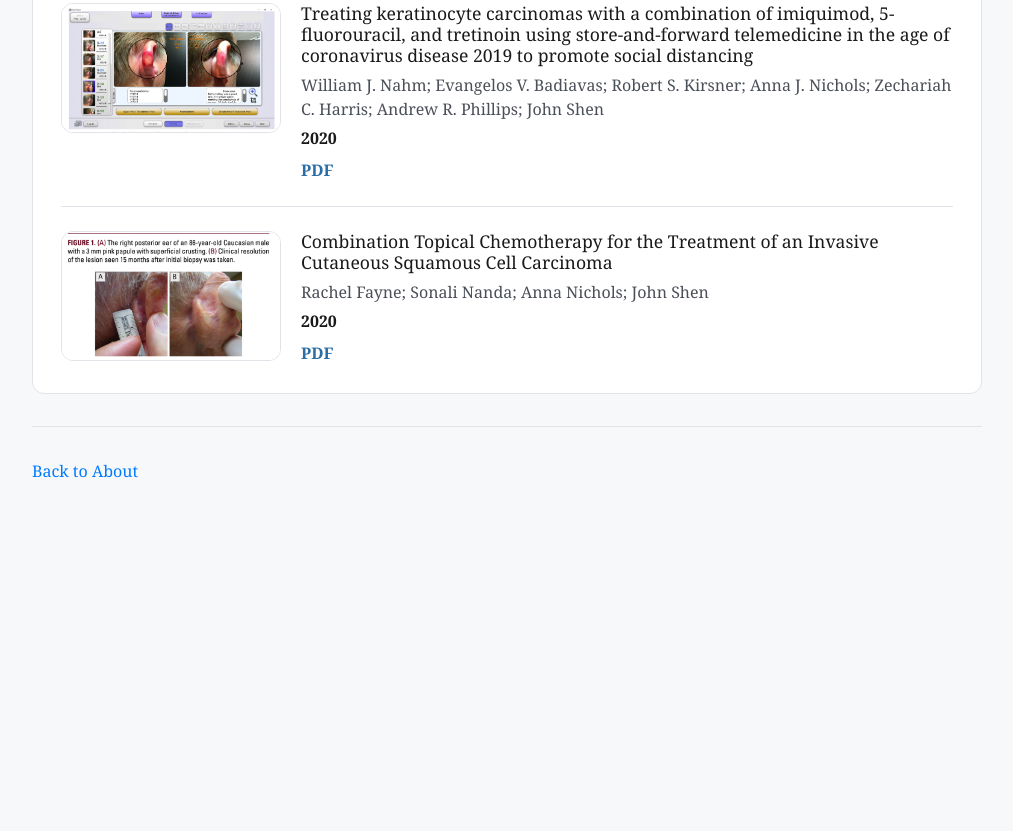
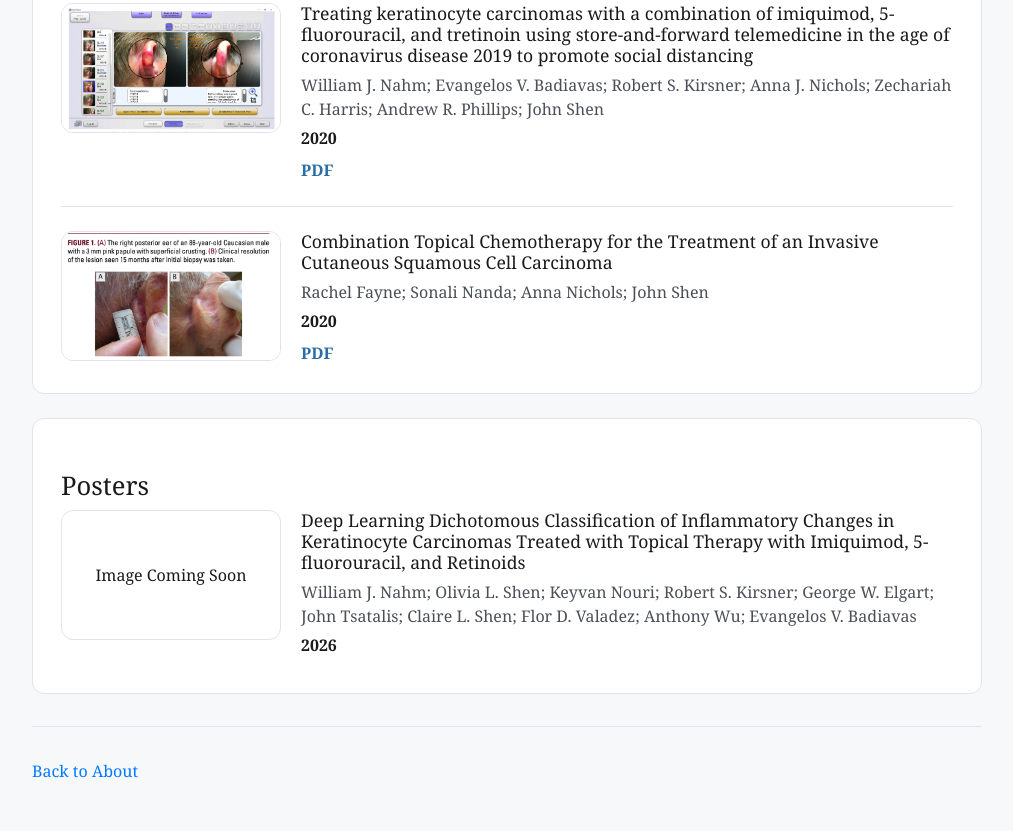
Before and after one commit to ClaireShen8/DermLens-website, a plain HTML site: page publications.html in a window 1280 px wide. Shown: the part 1470-2301 px from the top of the page, without its empty margins (133-1146 px from the left). Before the commit the page ends 2001 px from the top, so only its background shows below. Drawn offline with nearby package versions, Linux system fonts and the light colour scheme.

Commit message:
add poster

```diff
--- a/css/group.css
+++ b/css/group.css
@@ -129,6 +129,10 @@ h2 {
   border: 1px solid var(--border);
   background: #fff;
   overflow: hidden;
+  display: flex;
+  align-items: center;
+  justify-content: center;
+  text-align: center;
 }
 
 .pub-image {
@@ -136,6 +140,7 @@ h2 {
   height: 100%;
   object-fit: cover;
   display: block;
+  align-self: stretch;
 }
 
 .pub-title {
--- a/publications.html
+++ b/publications.html
@@ -48,10 +48,8 @@
         <h2>Publications</h2>
         <div class="pub-list">
           <article class="pub-item">
-            <div class="pub-image">
             <div class="pub-image-frame">
               <img class="pub-image" src="img/morpheaform-bcc-jaad.png"/>
-              </div>
             </div>
             <div class="pub-content">
               <h3 class="pub-title">Combined cryotherapy and topical imiquimod, 5-fluorouracil, and tazarotene effectively treats locally advanced basal cell carcinoma and is associated with nearby nodular basal carcinoma regression</h3>
@@ -62,10 +60,8 @@
           </article>
 
           <article class="pub-item">
-            <div class="pub-image">
             <div class="pub-image-frame">
               <img class="pub-image" src="img/afx.png"/>
-              </div>
             </div>
             <div class="pub-content">
               <h3 class="pub-title">Atypical Fibroxanthoma Treated with a Topical Combination of Imiquimod, Tazarotene, and 5-Fluorouracil</h3>
@@ -76,10 +72,8 @@
           </article>
 
           <article class="pub-item">
-            <div class="pub-image">
             <div class="pub-image-frame">
               <img class="pub-image" src="img/chemoprevention-jdd.png"/>
-              </div>
             </div>
             <div class="pub-content">
               <h3 class="pub-title">Keratinocyte Carcinoma Chemoprevention With a Combination of Imiquimod, 5-Fluorouracil, and Tretinoin</h3>
@@ -90,10 +84,8 @@
           </article>
 
           <article class="pub-item">
-            <div class="pub-image">
             <div class="pub-image-frame">
               <img class="pub-image" src="img/triple-combination-jdd.png"/>
-              </div>
             </div>
             <div class="pub-content">
               <h3 class="pub-title">A Non-Surgical and Cost-Effective Treatment Approach Employing Topical Imiquimod, 5-Fluorouracil, and Tretinoin for Primary Non-Melanoma Skin Cancers</h3>
@@ -104,10 +96,8 @@
           </article>
 
           <article class="pub-item">
-            <div class="pub-image">
             <div class="pub-image-frame">
               <img class="pub-image" src="img/dermtrac.png"/>
-              </div>
             </div>
             <div class="pub-content">
               <h3 class="pub-title">Treating Melanoma in Situ During a Pandemic with Telemedicine and a Combination of Imiquimod, 5-Fluorouracil, and Tretinoin</h3>
@@ -118,10 +108,8 @@
           </article>
 
           <article class="pub-item">
-            <div class="pub-image">
             <div class="pub-image-frame">
               <img class="pub-image" src="img/dermtrac-jaad.png"/>
-              </div>
             </div>
             <div class="pub-content">
               <h3 class="pub-title">Treating keratinocyte carcinomas with a combination of imiquimod, 5-fluorouracil, and tretinoin using store-and-forward telemedicine in the age of coronavirus disease 2019 to promote social distancing</h3>
@@ -132,16 +120,28 @@
           </article>
 
           <article class="pub-item">
-            <div class="pub-image">
             <div class="pub-image-frame">
               <img class="pub-image" src="img/scc-jdd.png"/>
-              </div>
             </div>
             <div class="pub-content">
               <h3 class="pub-title">Combination Topical Chemotherapy for the Treatment of an Invasive Cutaneous Squamous Cell Carcinoma</h3>
               <p class="pub-authors">Rachel Fayne; Sonali Nanda; Anna Nichols; John Shen</p>
               <p class="pub-meta">2020</p>
               <a class="pub-link" href="https://www.shendermatology.com/_files/ugd/ee1e1f_691b1686576c4699915c490d50f9acaf.pdf" target="_blank" rel="noopener noreferrer">PDF</a>
+            </div>
+          </article>
+        </div>
+      </section>
+
+      <section class="section-card">
+        <h2>Posters</h2>
+        <div class="pub-list">
+          <article class="pub-item">
+            <div class="pub-image-frame">Image Coming Soon</div>
+            <div class="pub-content">
+              <h3 class="pub-title">Deep Learning Dichotomous Classification of Inflammatory Changes in Keratinocyte Carcinomas Treated with Topical Therapy with Imiquimod, 5-fluorouracil, and Retinoids</h3>
+              <p class="pub-authors">William J. Nahm; Olivia L. Shen; Keyvan Nouri; Robert S. Kirsner; George W. Elgart; John Tsatalis; Claire L. Shen; Flor D. Valadez; Anthony Wu; Evangelos V. Badiavas</p>
+              <p class="pub-meta">2026</p>
             </div>
           </article>
         </div>
```
Also changed, not shown: index.html (+2 -4 lines). Lines whose indentation alone changed are shown as unchanged.
